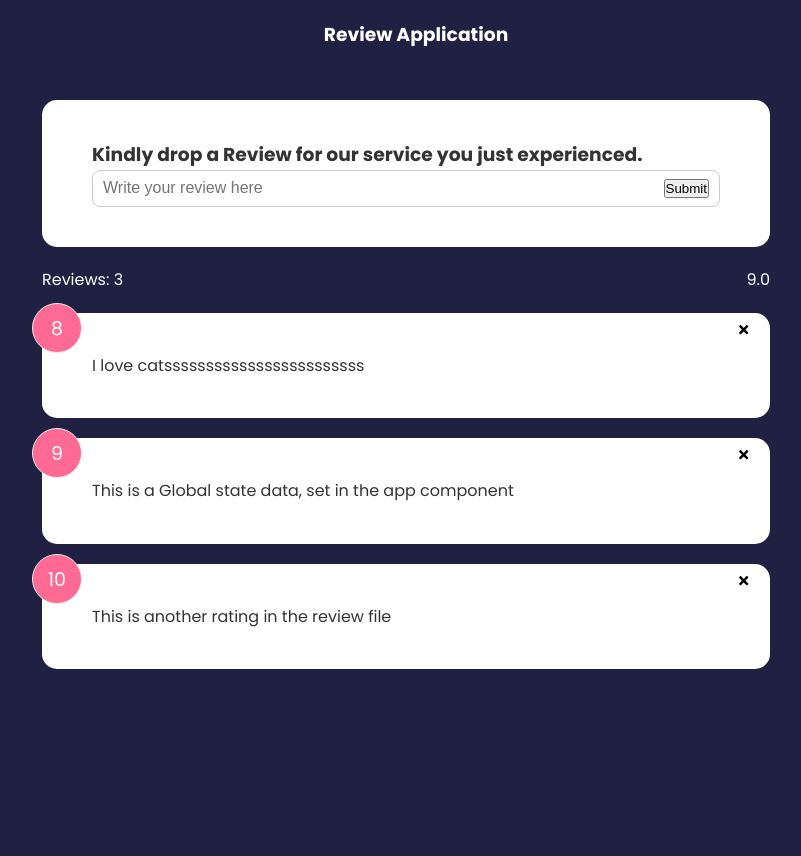
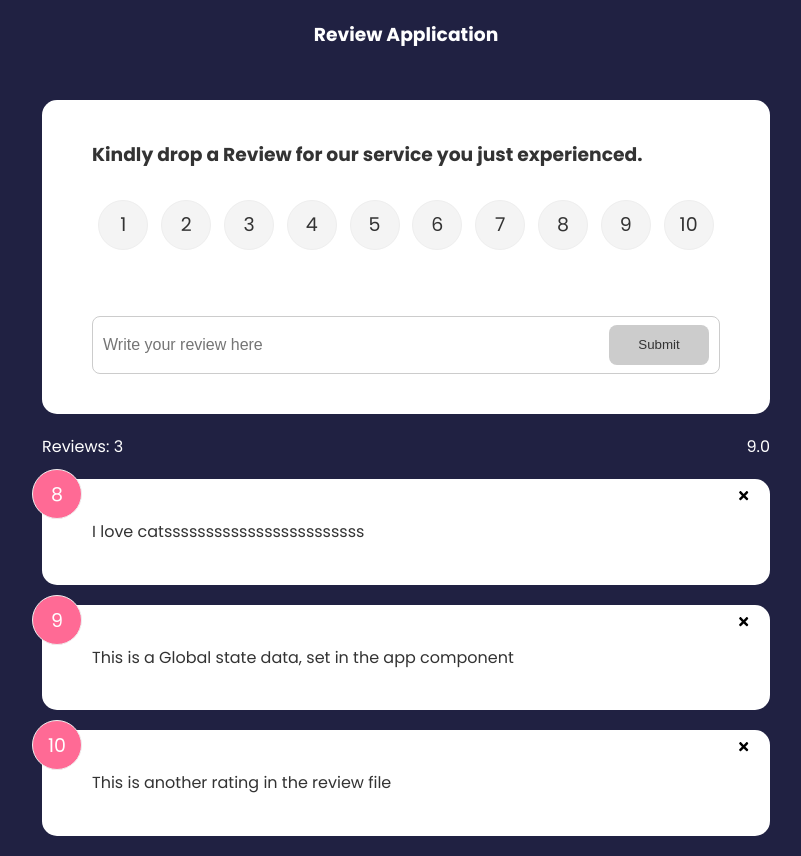
Before and after one commit to Chingkeziah/Feedback-Application, a React (Vite) app: page /review in a window 1280 px wide. Shown: the whole page, without its empty margins (234-1035 px from the left). Before the commit the page ends 800 px from the top, so only its background shows below. Built offline with nearby package versions, Linux system fonts and the light colour scheme.

Commit message:
feat: added rating list

```diff
--- /dev/null
+++ b/src/Components/Rating.jsx
@@ -0,0 +1,58 @@
+import { useState } from "react"
+
+function Rating({ratingState}) {
+    const [selected, setSelected] = useState(7)
+
+    const handleSelect = (e) =>{
+        setSelected(+e.currentTarget.value)
+        ratingState(+e.currentTarget.value)
+    }
+  return (
+    <>
+      <ul className="rating">
+        <li>
+            <input type="radio" id="num1" name="rating" onChange={handleSelect} value='1' checked={selected === 1} />
+            <label htmlFor="num1">1</label>
+        </li>
+        <li>
+            <input type="radio" id="num2" name="rating" onChange={handleSelect} value='2' checked={selected === 1} />
+            <label htmlFor="num2">2</label>
+        </li>
+        <li>
+            <input type="radio" id="num3" name="rating" onChange={handleSelect} value='3' checked={selected === 1} />
+            <label htmlFor="num3">3</label>
+        </li>
+        <li>
+            <input type="radio" id="num4" name="rating" onChange={handleSelect} value='4' checked={selected === 1} />
+            <label htmlFor="num4">4</label>
+        </li>
+        <li>
+            <input type="radio" id="num5" name="rating" onChange={handleSelect} value='5' checked={selected === 1} />
+            <label htmlFor="num5">5</label>
+        </li>
+        <li>
+            <input type="radio" id="num6" name="rating" onChange={handleSelect} value='6' checked={selected === 1} />
+            <label htmlFor="num6">6</label>
+        </li>
+        <li>
+            <input type="radio" id="num7" name="rating" onChange={handleSelect} value='7' checked={selected === 1} />
+            <label htmlFor="num7">7</label>
+        </li>
+        <li>
+            <input type="radio" id="num8" name="rating" onChange={handleSelect} value='8' checked={selected === 1} />
+            <label htmlFor="num8">8</label>
+        </li>
+        <li>
+            <input type="radio" id="num9" name="rating" onChange={handleSelect} value='9' checked={selected === 1} />
+            <label htmlFor="num9">9</label>
+        </li>
+        <li>
+            <input type="radio" id="num10" name="rating" onChange={handleSelect} value='10' checked={selected === 1} />
+            <label htmlFor="num10">10</label>
+        </li>
+      </ul>
+    </>
+  )
+}
+
+export default Rating
--- a/src/Components/ReviewForm.jsx
+++ b/src/Components/ReviewForm.jsx
@@ -1,22 +1,71 @@
 import { useState } from "react"
+import Button from "./layout/Button"
+import Rating from "./Rating"
+
+const spanStyle = {
+  display: 'block',
+  marginTop: '10px',
+  fontStyle: 'italic'
+}
 
 function ReviewForm() {
+  // sate for input text
     const [text, setText] = useState('')
 
+    // state for btn (disabled)
+      const [btnDisabled, setBtnDisabled] = useState(true)
+
+    // state for validation (character)
+      const [msg, setMsg] = useState('')
+
+    //state to handle ratings from users
+    const [rating, setRating] = useState(8)
+
+//  function to update the text state (in the input field)
+// and also validate the text characters to be above 20 before button will be enables
     const textHandler =(e) => {
+      if(text === ''){
+        setBtnDisabled(true)     //disable button
+        setMsg(null)   //do not display message
+      } else if(text !== '' && text.trim().length <= 20){
+        setMsg('Your review must be above 20 characters')
+        setBtnDisabled(true)     //disable button
+      }else {
+        setMsg(null)  //do not display message
+        setBtnDisabled(false)    //enable button
+      }
         setText(e.target.value)
+    }
+
+    // function to submit a review
+    const formSubmit = (e) => {
+      e.preventDefault()
+      if(text.trim().length > 20){
+        const newReview = {
+          text,
+          rating
+        }
+        handleAdd(newReview)
+        setText('')
+      }
     }
 
     return (
     <>
     <div className="container">
       <div className="card">
-        <form>
+        <form onSubmit={formSubmit}>
             <h3>Kindly drop a Review for our service you just experienced.</h3>
+            <Rating ratingState={(rating) => setRating(rating)} />
+            <br />
             <div className="input-group">
                 <input type="text"value={text} placeholder="Write your review here" onChange={textHandler} />
-                <button type="submit">Submit</button>
+
+                <Button type='submit' variant='secondary' isDisabled={btnDisabled}>
+                    Submit
+                </Button>
             </div>
+            {msg && <div className="message" style={spanStyle}>{msg}</div>}
         </form>
       </div>
     </div>
--- /dev/null
+++ b/src/Components/layout/Button.jsx
@@ -0,0 +1,13 @@
+
+
+function Button({children, variant, type, isDisabled}) {
+  return (
+    <>
+      <button type={type} disabled={isDisabled} className={`btn btn-${variant}`}>
+        {children}
+      </button>
+    </>
+  )
+}
+
+export default Button
--- a/src/index.css
+++ b/src/index.css
@@ -11,7 +11,6 @@ body {
   background-color: #202142;
   color: #fff;
   line-height: 1.6;
-  overflow: hidden;
 }
 
 ul {
@@ -26,7 +25,7 @@ ul {
 
 header {
   height: 70px;
-  width: 100%;
+  width: auto;
   /* display: flex; */
   justify-content: space-between;
   align-items: center;
@@ -189,7 +188,7 @@ input:focus {
 .message {
   padding-top: 10px;
   text-align: center;
-  color: rebeccapurple;
+  color: #ff6a95;
 }
 
 /* FIX: Remove position: absolute to keep about icon at the bottom of the
@@ -235,3 +234,9 @@ input:focus {
     width: 80%;
   }
 }
+
+
+.text {
+  font-style: italic;
+
+}
```
